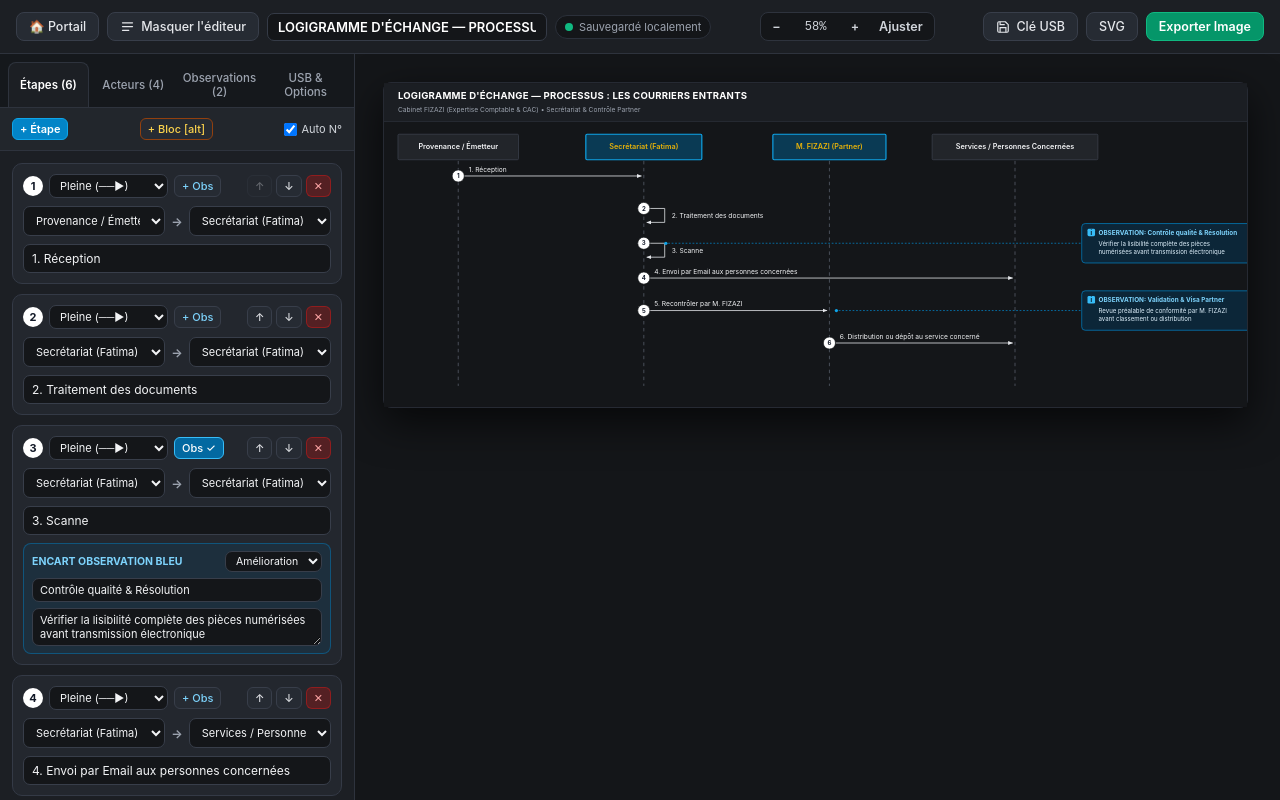
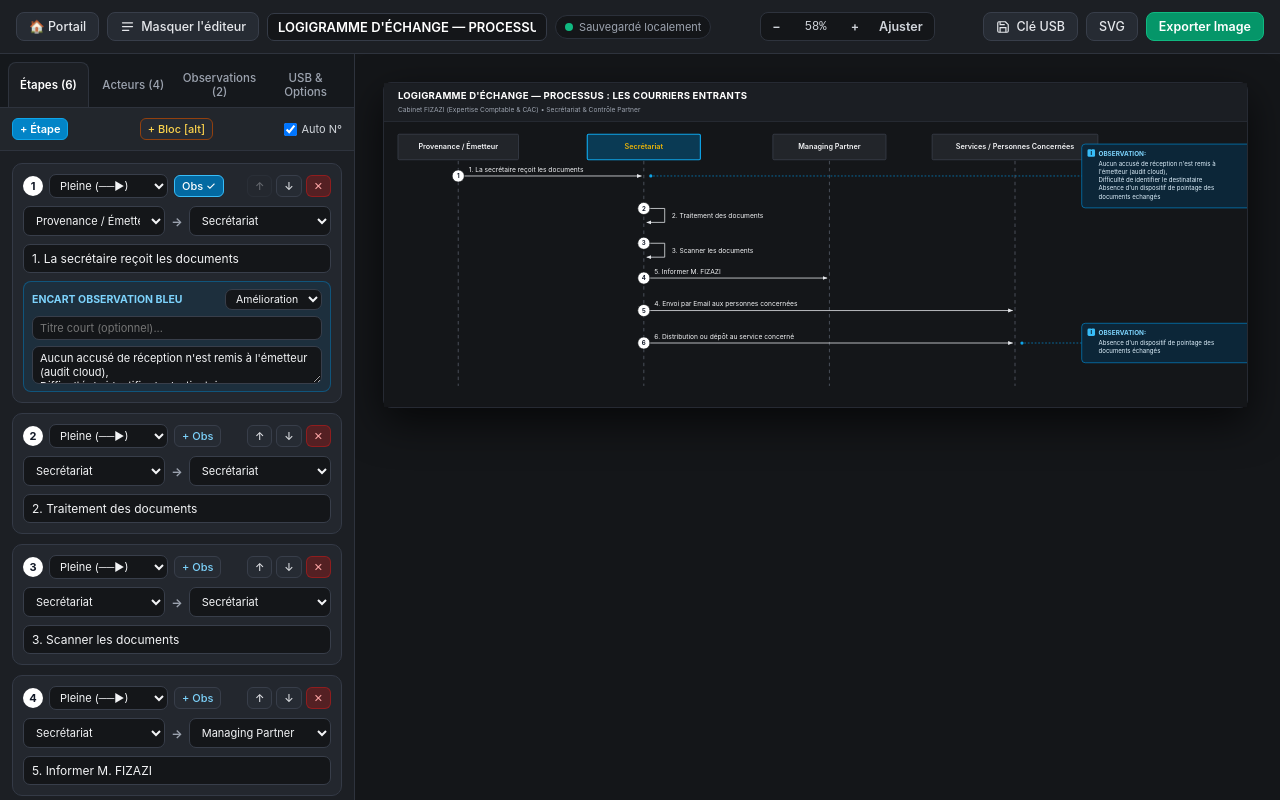
Before and after one commit to farhanMustapha/diagrams, a plain HTML site: page traitement_des_documents.html in a window 1280 px wide. Drawn offline with Linux system fonts and the light colour scheme.

Commit message:
Mise a jour du processus des courriers entrants (nouveaux libelles, Managing Partner, observations et nouvelle capture PNG)

```diff
--- a/traitement_des_documents.html
+++ b/traitement_des_documents.html
@@ -760,8 +760,8 @@
         },
         actors: [
           { id: 'act_1', name: 'Provenance / Émetteur', type: 'box', highlight: false },
-          { id: 'act_2', name: 'Secrétariat (Fatima)', type: 'box', highlight: true },
-          { id: 'act_3', name: 'M. FIZAZI (Partner)', type: 'box', highlight: true },
+          { id: 'act_2', name: 'Secrétariat ', type: 'box', highlight: true },
+          { id: 'act_3', name: 'Managing Partner', type: 'box', highlight: false },
           { id: 'act_4', name: 'Services / Personnes Concernées', type: 'box', highlight: false }
         ],
         items: [
@@ -772,8 +772,13 @@
             to: 'act_2',
             lineType: 'solid',
             badge: '1',
-            label: '1. Réception',
-            observation: null
+            label: '1. La secrétaire reçoit les documents',
+            observation: {
+              enabled: true,
+              title: '',
+              detail: "Aucun accusé de réception n'est remis à l'émetteur (audit cloud),\nDifficulté de identifier le destinataire\nAbsence d'un dispositif de pointage des documents echangés",
+              alertType: 'Amélioration'
+            }
           },
           {
             id: 'stp_2',
@@ -792,13 +797,18 @@
             to: 'act_2',
             lineType: 'solid',
             badge: '3',
-            label: '3. Scanne',
-            observation: {
-              enabled: true,
-              title: 'Contrôle qualité & Résolution',
-              detail: 'Vérifier la lisibilité complète des pièces numérisées avant transmission électronique',
-              alertType: 'Amélioration'
-            }
+            label: '3. Scanner les documents',
+            observation: null
+          },
+          {
+            id: 'stp_5',
+            kind: 'step',
+            from: 'act_2',
+            to: 'act_3',
+            lineType: 'solid',
+            badge: '5',
+            label: '5. Informer M. FIZAZI',
+            observation: null
           },
           {
             id: 'stp_4',
@@ -811,35 +821,25 @@
             observation: null
           },
           {
-            id: 'stp_5',
+            id: 'stp_6',
             kind: 'step',
             from: 'act_2',
-            to: 'act_3',
-            lineType: 'solid',
-            badge: '5',
-            label: '5. Recontrôler par M. FIZAZI',
-            observation: {
-              enabled: true,
-              title: 'Validation & Visa Partner',
-              detail: 'Revue préalable de conformité par M. FIZAZI avant classement ou distribution',
-              alertType: 'Risque'
-            }
-          },
-          {
-            id: 'stp_6',
-            kind: 'step',
-            from: 'act_3',
             to: 'act_4',
             lineType: 'solid',
             badge: '6',
             label: '6. Distribution ou dépôt au service concerné',
-            observation: null
+            observation: {
+              enabled: true,
+              title: '',
+              detail: "Absence d'un dispositif de pointage des documents échangés",
+              alertType: 'Amélioration'
+            }
           }
         ]
       };
     }
 
-    const STORAGE_KEY = 'uml_seq_courriers_entrants_v1';
+    const STORAGE_KEY = 'uml_seq_courriers_entrants_v2';
     let state = loadState() || getDefaultDiagramData();
     let selectedItemId = null;
     let currentZoom = 1.0;
```
Also changed, not shown: json_secritariat/processus-les-courriers-entrants.json (+15 -15 lines), json_secritariat/processus-les-courriers-entrants.png.
